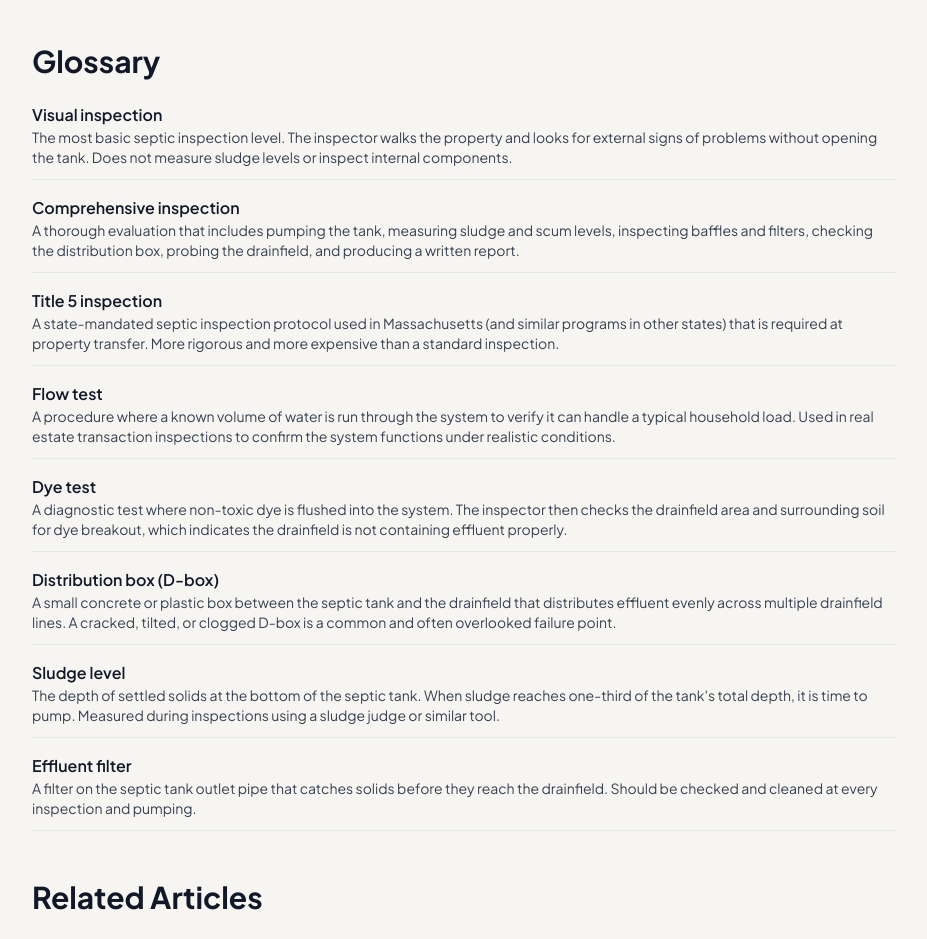
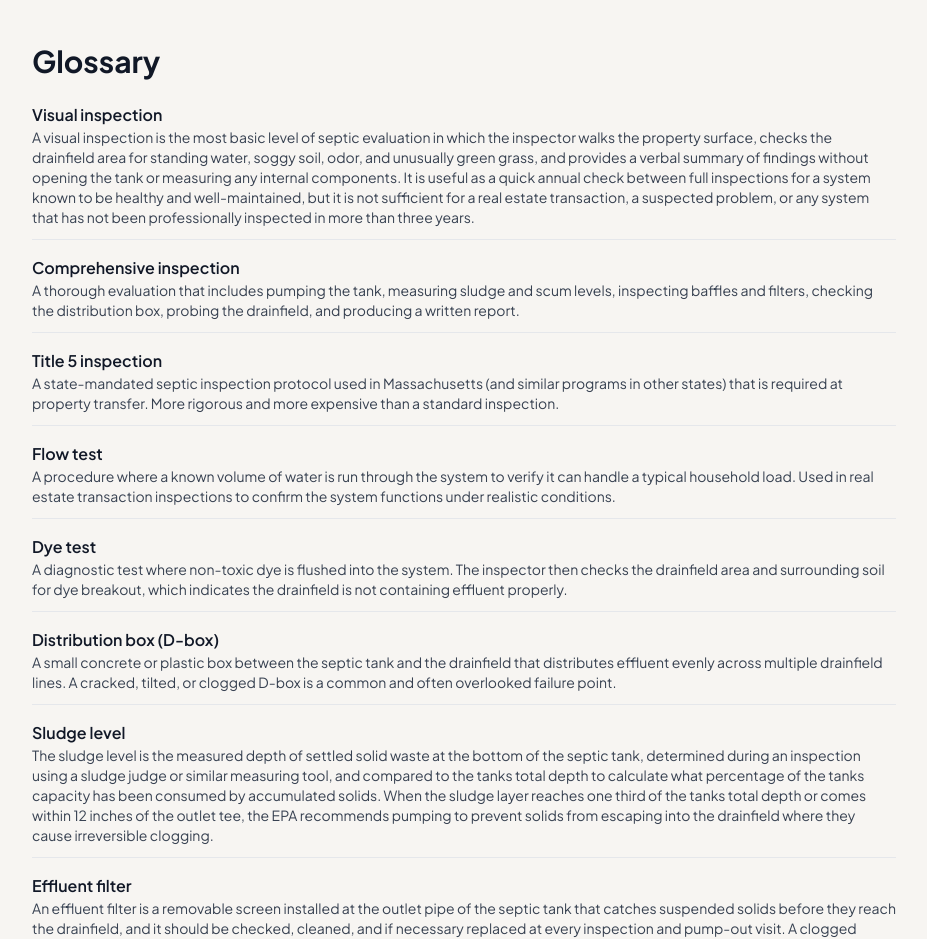
Before and after one commit to thebasementguide2026/theseptic.guide-, a Next.js app: page /cost-guides/septic-inspection-cost in a window 1280 px wide. Shown: the part 8760-9699 px from the top of the page, without its empty margins (176-1103 px from the left). Built offline with nearby package versions, Linux system fonts and the light colour scheme.

Commit message:
Update page.tsx

```diff
--- a/app/cost-guides/septic-inspection-cost/page.tsx
+++ b/app/cost-guides/septic-inspection-cost/page.tsx
@@ -544,7 +544,7 @@ export default function SepticInspectionCostPage() {
         <div className="space-y-4 mb-12">
           <div className="border-b border-gray-200 pb-3">
             <h4 className="font-semibold text-gray-900">Visual inspection</h4>
-            <p className="text-sm text-gray-700">The most basic septic inspection level. The inspector walks the property and looks for external signs of problems without opening the tank. Does not measure sludge levels or inspect internal components.</p>
+            <p className="text-sm text-gray-700">A visual inspection is the most basic level of septic evaluation in which the inspector walks the property surface, checks the drainfield area for standing water, soggy soil, odor, and unusually green grass, and provides a verbal summary of findings without opening the tank or measuring any internal components. It is useful as a quick annual check between full inspections for a system known to be healthy and well-maintained, but it is not sufficient for a real estate transaction, a suspected problem, or any system that has not been professionally inspected in more than three years.</p>
           </div>
           <div className="border-b border-gray-200 pb-3">
             <h4 className="font-semibold text-gray-900">Comprehensive inspection</h4>
@@ -568,11 +568,11 @@ export default function SepticInspectionCostPage() {
           </div>
           <div className="border-b border-gray-200 pb-3">
             <h4 className="font-semibold text-gray-900">Sludge level</h4>
-            <p className="text-sm text-gray-700">The depth of settled solids at the bottom of the septic tank. When sludge reaches one-third of the tank&#39;s total depth, it is time to pump. Measured during inspections using a sludge judge or similar tool.</p>
+            <p className="text-sm text-gray-700">The sludge level is the measured depth of settled solid waste at the bottom of the septic tank, determined during an inspection using a sludge judge or similar measuring tool, and compared to the tanks total depth to calculate what percentage of the tanks capacity has been consumed by accumulated solids. When the sludge layer reaches one third of the tanks total depth or comes within 12 inches of the outlet tee, the EPA recommends pumping to prevent solids from escaping into the drainfield where they cause irreversible clogging.</p>
           </div>
           <div className="border-b border-gray-200 pb-3">
             <h4 className="font-semibold text-gray-900">Effluent filter</h4>
-            <p className="text-sm text-gray-700">A filter on the septic tank outlet pipe that catches solids before they reach the drainfield. Should be checked and cleaned at every inspection and pumping.</p>
+            <p className="text-sm text-gray-700">An effluent filter is a removable screen installed at the outlet pipe of the septic tank that catches suspended solids before they reach the drainfield, and it should be checked, cleaned, and if necessary replaced at every inspection and pump-out visit. A clogged effluent filter restricts outflow from the tank and produces the same whole-house slow drain symptoms as a full tank, making it one of the most commonly overlooked causes of apparent system problems that is actually an inexpensive maintenance fix.</p>
           </div>
         </div>
 
```
